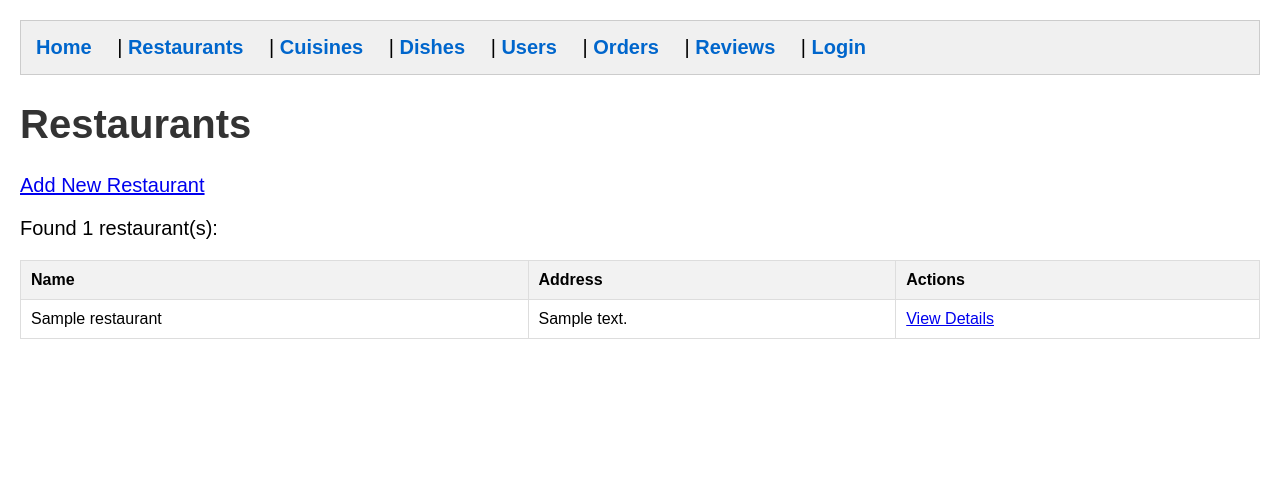
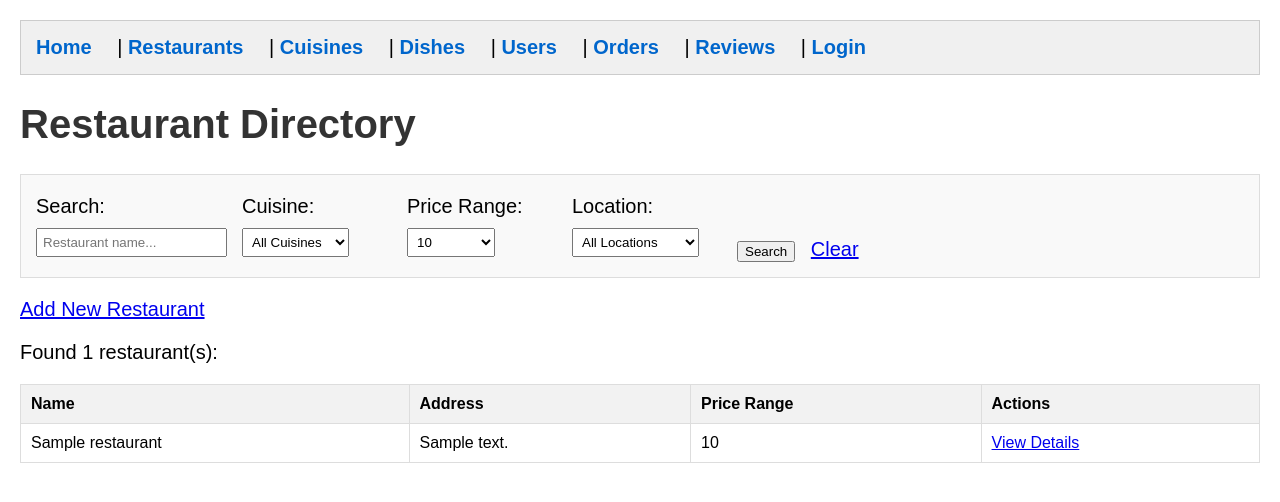
Before and after one commit to laurenrich/4111-Database-Project, a Flask app: template webserver/templates/restaurants.html in a window 1280 px wide. Shown: the top 502 px of the page. Run offline with Flask 3, Linux system fonts and the light colour scheme; the template is opened without the code that fills it: most values are stand-ins (such as "Sample title", 1, 10 or a date in 2020); parts of the project's set-up code (start-up, migrations or seed data) failed here and were passed over.

Commit message:
adding filtering to frontend

```diff
--- a/webserver/server.py
+++ b/webserver/server.py
@@ -103,114 +103,8 @@
 #
 @app.route('/')
 def index():
-	"""
-	request is a special object that Flask provides to access web request information:
-
-	request.method:   "GET" or "POST"
-	request.form:     if the browser submitted a form, this contains the data in the form
-	request.args:     dictionary of URL arguments, e.g., {a:1, b:2} for http://localhost?a=1&b=2
-
-	See its API: https://flask.palletsprojects.com/en/1.1.x/api/#incoming-request-data
-	"""
-
-	# DEBUG: this is debugging code to see what request looks like
-	print(request.args)
-
-	#
-	# Find all your tables in the database - check all schemas
-	#
-	# Get database name
-	db_query = "SELECT current_database();"
-	cursor = g.conn.execute(text(db_query))
-	db_name = cursor.fetchone()[0]
-	cursor.close()
-
-	# Get all tables from all schemas
-	tables_query = """
-	SELECT table_schema, table_name
-	FROM information_schema.tables
-	WHERE table_type = 'BASE TABLE'
-	AND table_schema NOT IN ('information_schema', 'pg_catalog')
-	ORDER BY table_schema, table_name;
-	"""
-	cursor = g.conn.execute(text(tables_query))
-	all_tables = []
-	public_tables = []
-	for result in cursor:
-		schema, table = result[0], result[1]
-		all_tables.append(f"{schema}.{table}")
-		if schema == 'public':
-			public_tables.append(table)
-	cursor.close()
-
-	print(f"Connected to database: {db_name}")
-	print(f"Tables in 'public' schema: {public_tables}")
-	if len(all_tables) > len(public_tables):
-		print(f"Tables in other schemas: {[t for t in all_tables if not t.startswith('public.')]}")
-
-	#
-	# Query your actual data - using your restaurant tables
-	#
-	# Set the search path to your schema so we can use table names directly
-	g.conn.execute(text(f"SET search_path TO jcw2239, public;"))
-
-	# Query one of your actual tables - let's start with restaurant
-	# Change this to query different tables: cuisine, dish, users, orders, etc.
-	try:
-		select_query = "SELECT name FROM restaurant LIMIT 10;"
-		cursor = g.conn.execute(text(select_query))
-		names = []
-		for result in cursor:
-			names.append(result[0])
-		cursor.close()
-
-		if len(names) == 0:
-			names = ["No restaurants found in the database."]
-		else:
-			names.insert(0, f"Restaurants ({len(names)} shown):")
-	except Exception as e:
-		print(f"Error querying restaurant table: {e}")
-		# Fallback: show table list
-		names = [f"📊 Found {len(all_tables)} table(s) in database '{db_name}':"]
-		for table in all_tables:
-			names.append(f"  - {table}")
-		names.append("")
-		names.append(f"Error querying restaurant table: {e}")
-
-	#
-	# Flask uses Jinja templates, which is an extension to HTML where you can
-	# pass data to a template and dynamically generate HTML based on the data
-	# (you can think of it as simple PHP)
-	# documentation: https://realpython.com/primer-on-jinja-templating/
-	#
-	# You can see an example template in templates/index.html
-	#
-	# context are the variables that are passed to the template.
-	# for example, "data" key in the context variable defined below will be
-	# accessible as a variable in index.html:
-	#
-	#     # will print: [u'grace hopper', u'alan turing', u'ada lovelace']
-	#     <div>{{data}}</div>
-	#
-	#     # creates a <div> tag for each element in data
-	#     # will print:
-	#     #
-	#     #   <div>grace hopper</div>
-	#     #   <div>alan turing</div>
-	#     #   <div>ada lovelace</div>
-	#     #
-	#     {% for n in data %}
-	#     <div>{{n}}</div>
-	#     {% endfor %}
-	#
-	context = dict(data = names)
-
-
-	#
-	# render_template looks in the templates/ folder for files.
-	# for example, the below file reads template/index.html
-	#
-	return render_template("index.html", **context)
+	# Redirect to restaurant directory as the main landing page
+	return redirect('/restaurants')
 
 #
 # This is an example of a different path.  You can see it at:
@@ -220,24 +114,71 @@
 # Notice that the function name is another() rather than index()
 # The functions for each app.route need to have different names
 #
-# View all restaurants
+# View all restaurants with search/filter functionality
 @app.route('/restaurants')
 def restaurants():
-	# Set search path to your schema
 	g.conn.execute(text("SET search_path TO jcw2239, public;"))
 
+	# Get filter parameters
+	search = request.args.get('search', '').strip()
+	cuisine_filter = request.args.get('cuisine', '')
+	price_filter = request.args.get('price_range', '')
+	location_filter = request.args.get('location', '').strip()
+
 	try:
-		# Schema has: RestaurantID, Name, Location, PriceRange
-		# PostgreSQL converts to lowercase: restaurantid, name, location, pricerange
-		select_query = "SELECT restaurantid, name, location FROM restaurant ORDER BY name;"
-		cursor = g.conn.execute(text(select_query))
+		# Build dynamic query with filters
+		base_query = """
+		SELECT DISTINCT r.restaurantid, r.name, r.location, r.pricerange
+		FROM restaurant r
+		LEFT JOIN restaurantcuisine rc ON r.restaurantid = rc.restaurantid
+		LEFT JOIN cuisine c ON rc.cuisineid = c.cuisineid
+		WHERE 1=1
+		"""
+		params = {}
+
+		if search:
+			base_query += " AND r.name ILIKE :search"
+			params['search'] = f"%{search}%"
+
+		if cuisine_filter:
+			base_query += " AND c.cuisinename = :cuisine"
+			params['cuisine'] = cuisine_filter
+
+		if price_filter:
+			base_query += " AND r.pricerange = :price_range"
+			params['price_range'] = price_filter
+
+		if location_filter:
+			base_query += " AND r.location = :location"
+			params['location'] = location_filter
+
+		base_query += " ORDER BY r.name;"
+
+		cursor = g.conn.execute(text(base_query), params)
 		restaurants = []
 		for result in cursor:
 			restaurants.append({
 				'id': result[0],
 				'name': result[1],
-				'address': result[2] if result[2] else 'N/A'
+				'address': result[2] if result[2] else 'N/A',
+				'price_range': result[3] if result[3] else 'N/A'
 			})
+		cursor.close()
+
+		# Get filter options
+		cuisines_query = "SELECT DISTINCT cuisinename FROM cuisine ORDER BY cuisinename;"
+		cursor = g.conn.execute(text(cuisines_query))
+		cuisines = [row[0] for row in cursor]
+		cursor.close()
+
+		price_ranges_query = "SELECT DISTINCT pricerange FROM restaurant WHERE pricerange IS NOT NULL ORDER BY pricerange;"
+		cursor = g.conn.execute(text(price_ranges_query))
+		price_ranges = [row[0] for row in cursor]
+		cursor.close()
+
+		locations_query = "SELECT DISTINCT location FROM restaurant WHERE location IS NOT NULL ORDER BY location;"
+		cursor = g.conn.execute(text(locations_query))
+		locations = [row[0] for row in cursor]
 		cursor.close()
 
 		print(f"Found {len(restaurants)} restaurants")
@@ -246,8 +187,22 @@
 		import traceback
 		traceback.print_exc()
 		restaurants = []
+		cuisines = []
+		price_ranges = []
+		locations = []
 
-	context = dict(restaurants=restaurants)
+	context = dict(
+		restaurants=restaurants,
+		cuisines=cuisines,
+		price_ranges=price_ranges,
+		locations=locations,
+		filters={
+			'search': search,
+			'cuisine': cuisine_filter,
+			'price_range': price_filter,
+			'location': location_filter
+		}
+	)
 	return render_template("restaurants.html", **context)
 
 # View restaurant details - shows all relationships
--- a/webserver/templates/restaurants.html
+++ b/webserver/templates/restaurants.html
@@ -1,24 +1,72 @@
 {% extends "base.html" %}
 
 {% block content %}
-  <h1>Restaurants</h1>
+  <h1>Restaurant Directory</h1>
+
+  <!-- Search and Filter Form -->
+  <form method="GET" style="margin-bottom: 20px; padding: 15px; border: 1px solid #ddd; background-color: #f9f9f9;">
+    <div style="display: flex; gap: 15px; flex-wrap: wrap; align-items: end;">
+      <div>
+        <label for="search">Search:</label><br>
+        <input type="text" name="search" id="search" value="{{ filters.search }}" placeholder="Restaurant name...">
+      </div>
+
+      <div>
+        <label for="cuisine">Cuisine:</label><br>
+        <select name="cuisine" id="cuisine">
+          <option value="">All Cuisines</option>
+          {% for cuisine in cuisines %}
+            <option value="{{ cuisine }}" {% if filters.cuisine == cuisine %}selected{% endif %}>{{ cuisine }}</option>
+          {% endfor %}
+        </select>
+      </div>
+
+      <div>
+        <label for="price_range">Price Range:</label><br>
+        <select name="price_range" id="price_range">
+          <option value="">All Prices</option>
+          {% for price in price_ranges %}
+            <option value="{{ price }}" {% if filters.price_range == price %}selected{% endif %}>{{ price }}</option>
+          {% endfor %}
+        </select>
+      </div>
+
+      <div>
+        <label for="location">Location:</label><br>
+        <select name="location" id="location">
+          <option value="">All Locations</option>
+          {% for location in locations %}
+            <option value="{{ location }}" {% if filters.location == location %}selected{% endif %}>{{ location }}</option>
+          {% endfor %}
+        </select>
+      </div>
+
+      <div>
+        <button type="submit">Search</button>
+        <a href="/restaurants" style="margin-left: 10px;">Clear</a>
+      </div>
+    </div>
+  </form>
 
   <p><a href="/restaurants/add">Add New Restaurant</a></p>
 
+  <!-- Results -->
   {% if restaurants|length == 0 %}
-    <p>No restaurants found.</p>
+    <p>No restaurants found matching your criteria.</p>
   {% else %}
     <p>Found {{ restaurants|length }} restaurant(s):</p>
     <table>
       <tr>
         <th>Name</th>
         <th>Address</th>
+        <th>Price Range</th>
         <th>Actions</th>
       </tr>
       {% for r in restaurants %}
       <tr>
         <td>{{ r.name }}</td>
         <td>{{ r.address }}</td>
+        <td>{{ r.price_range }}</td>
         <td>
           <a href="/restaurants/{{ r.id }}">View Details</a>
         </td>
```
Also changed, not shown: webserver/templates/create_order.html (+18 -0 lines).
